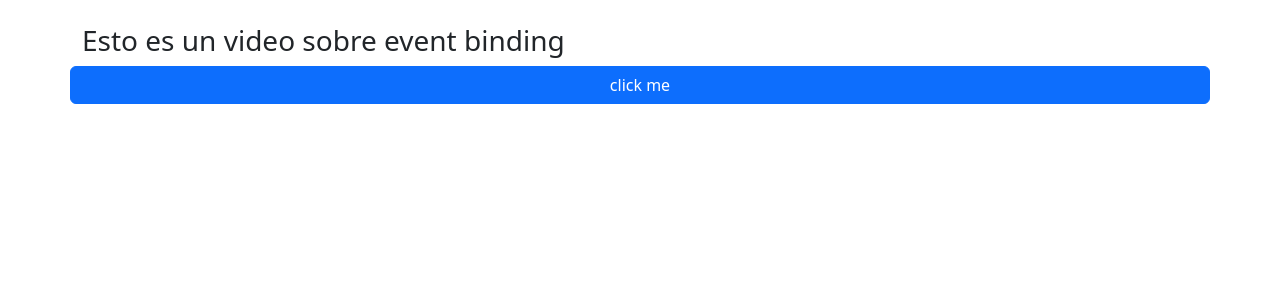
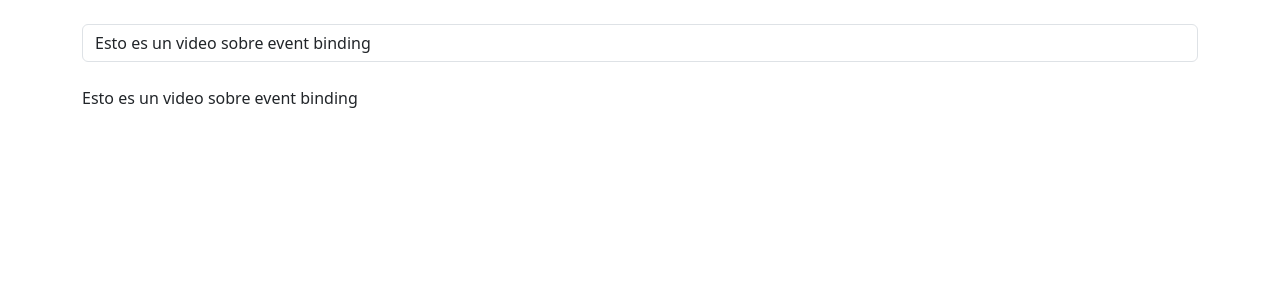
Before and after one commit to boasman/Angular-14---La-Guia-Completa---15-Proyectos, an Angular app in the folder HolaMundo/: page / in a window 1280 px wide. Shown: the top 300 px of the page. Built offline with nearby package versions, Linux system fonts and the light colour scheme.

Commit message:
DataBindign

```diff
--- a/HolaMundo/src/app/app.component.html
+++ b/HolaMundo/src/app/app.component.html
@@ -1,15 +1,25 @@
-<div class="container mt-4">
+<!-- <div class="container mt-4">
   <div class="row">
     <h3>{{texto}}</h3>
     <br>
-    <!-- <h3>Hola mi nombre es {{ nombre }}</h3>
+
+     <h3>Hola mi nombre es {{ nombre }}</h3>
     <h3>La suma de  2 + 2 =  {{2+2}}</h3>
-    <h3>La suma de 10 + 25 = {{getSuma(10,25)}}</h3>
-    <br>
+    <h3>La suma de 10 + 25 = {{getSuma(10,25)}}</h3> -->
+    <!-- <br>
     <input type="text" class="form-control" [placeholder]="textoPlaceHolder" [disabled]="deshabilitado">
     <br>
-    <img [src]="imgSrc" alt="Img" > -->
+    <img [src]="imgSrc" alt="Img" width="200px" height="200px"> -->
 
-    <button class="btn btn-primary" (click)="cambiarTexto()">click me</button>
-  </div>
+    <!-- <input type="text" class="form-control" [placeholder]="textoPlaceHolder"> -->
+
+    <!-- <button class="btn btn-primary" (click)="cambiarTexto()">Click Me</button> -->
+
+  <!-- </div>
+</div> -->
+
+<div class="container mt-4">
+  <input type="text" class="form-control" placeholder="Escriba algo aqui" [(ngModel)] = "texto">
+  <br>
+  {{ texto }}
 </div>
--- a/HolaMundo/src/app/app.component.ts
+++ b/HolaMundo/src/app/app.component.ts
@@ -1,10 +1,11 @@
 import { Component } from '@angular/core';
+import { FormsModule, NgModel } from '@angular/forms';
 import { RouterOutlet } from '@angular/router';
 
 @Component({
   selector: 'app-root',
   standalone: true,
-  imports: [RouterOutlet],
+  imports: [RouterOutlet,FormsModule],
   templateUrl: './app.component.html',
   styleUrl: './app.component.css'
 })
@@ -13,13 +14,13 @@ export class AppComponent {
   title = "Hola Mundo";
   texto = 'Esto es un video sobre event binding';
   // nombre = 'Elvis';
-  // textoPlaceHolder = 'Escriba algo aqui';
-  // deshabilitado = true;
-  // imgSrc = 'https://upload.wikimedia.org/wikipedia/commons/thumb/c/cf/Angular_full_color_logo.svg/512px-Angular_full_color_logo.svg.png';
+  textoPlaceHolder = 'Escriba algo aqui';
+  deshabilitado = true;
+  imgSrc = 'https://upload.wikimedia.org/wikipedia/commons/thumb/c/cf/Angular_full_color_logo.svg/512px-Angular_full_color_logo.svg.png';
 
-  // constructor(){
-  //   setInterval(() => this.deshabilitado = false, 3000);
-  // }
+  constructor(){
+    setInterval(() => this.deshabilitado = false, 3000);
+  }
 
   // getSuma(numero1: number,  numero2: number){
   //   return numero1 + numero2;
```
